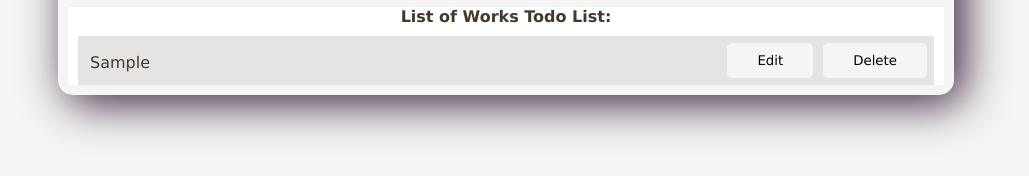
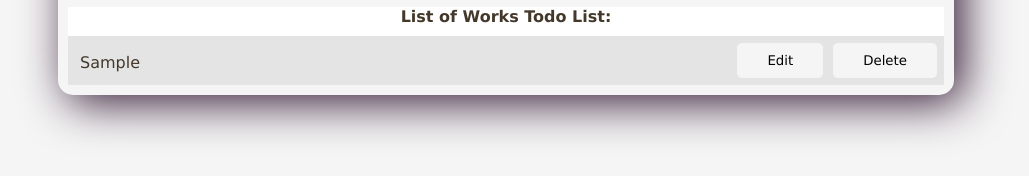
Before and after one commit to mohammadhussainshams7/todo-list-js-pure, a plain HTML site: page index.html in a window 1280 px wide. Both pictures are taken after typing "Sample" into the empty fields and a click on the button "Save Task". Shown: the part 146-322 px from the top of the page, without its empty margins (134-1163 px from the left). Drawn offline with Linux system fonts and the light colour scheme.

Commit message:
Update style.css

```diff
--- a/assets/css/style.css
+++ b/assets/css/style.css
@@ -77,6 +77,7 @@
 
      .list {
         margin: 10px;
+        padding: 5px auto;
         list-style: none;
         background-color: hsl(0deg 0% 100%);
         color: hsl(33.85deg 22.23% 21.39%);
@@ -86,7 +87,7 @@
         display: flex;
         justify-content: center;
         background-color:hsl(0deg 0% 89.44%);
-        margin: 10px;
+        margin: 10px auto;
         padding: 2px;
         color: hsl(33.85deg 22.23% 21.39%);
         display: flex;
@@ -106,7 +107,7 @@
         margin: 15px 10px 10px;
     }
 
-    @media only screen and (max-width: 768px) {
+    @media only screen and (max-width: 1024px) {
         .wrapper .bg {
             max-width: unset;
             min-width: 100%;
@@ -121,8 +122,10 @@
         .wrapper h1 {
             margin: 5px auto;
         }
-            .wrapper{
+        .wrapper{
                 display:block
+
             }
 
+
     }
```
